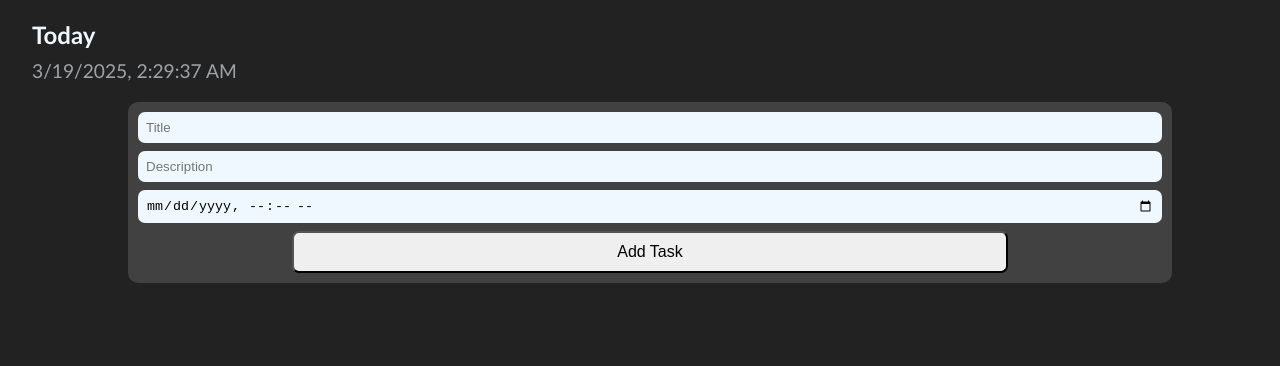
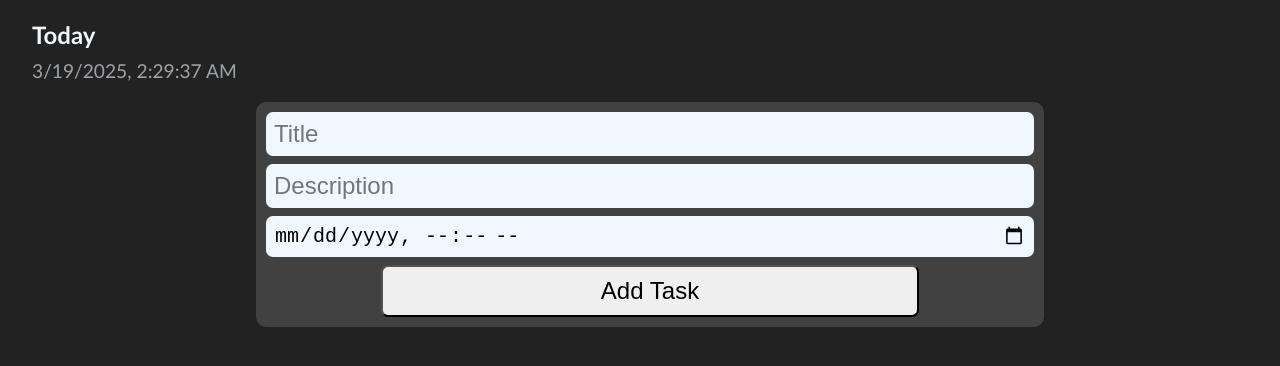
Before and after one commit to quincysorrentino/JS-TodoApp, a plain HTML site: page index.html in a window 1280 px wide. Shown: the part 82-448 px from the top of the page. Drawn offline with Linux system fonts and the light colour scheme.

Commit message:
fixed sizing

```diff
--- a/style.css
+++ b/style.css
@@ -54,7 +54,7 @@ body {
 }
 
 #taskListContainer{
-    width: 80%;
+    width: 60%;
     display: flex;
     flex-direction: column;
     gap: 15px;
@@ -98,6 +98,7 @@ body {
     background-color: aliceblue;
     border: none;
     border-radius: 7px;
+    font-size: x-large;
 }
 
 #addTaskButton{
@@ -106,7 +107,7 @@ body {
     border-radius: 7px;
     padding-top: 10px;
     padding-bottom: 10px;
-    font-size:medium;
+    font-size: x-large;
 }
 
 #taskDisplayContainer{
@@ -124,6 +125,7 @@ body {
     border-radius: 7px;
     padding: 8px;
     margin: 0;
+    font-size: x-large;
 
 }
 
```
